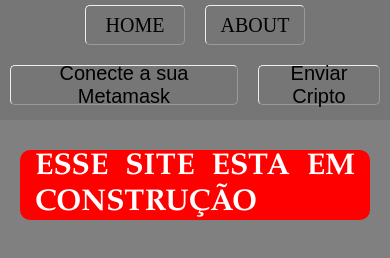
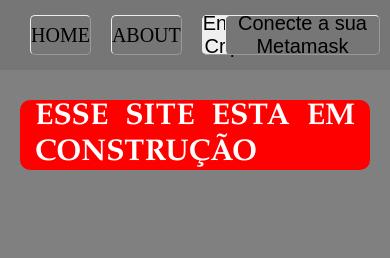
Before and after one commit to arthurjd/portifolio, a plain HTML site: page index.html in a window 390 px wide. Drawn offline with Linux system fonts and the light colour scheme.

```diff
--- a/index.css
+++ b/index.css
@@ -9,7 +9,7 @@
 }
 
 .nav {
-    width: 30%;
+    width: 50%;
     height: 70px;
     background-color: rgb(118, 118, 118);
     display: flex;
@@ -36,7 +36,7 @@
 }
 
 .nav2 {
-    width: 70%;
+    width: 50%;
     height: 70px;
     background-color: rgb(118, 118, 118);
     display: flex;
@@ -66,16 +66,15 @@
     display: flex;
     justify-content: center;
     align-items: center;
-    padding: 5px;
+    width: 100px;
     height: 40px;
     margin: 10px;
     font-size: 20px;
     color: rgb(0, 0, 0);
-    background-color: rgb(118, 118, 118);
     border: 1px;
     border-radius: 5px;
     border-style: outset;
-    cursor: pointer;
+    text-decoration: none;
 }
 
 .anuncios {
@@ -168,7 +167,7 @@
         margin: 0px;
     }
 
-    #nav {
+  /*  #nav {
         padding: 0px;
         margin: 0px;
         width: 100%;
@@ -181,7 +180,7 @@
         justify-content: center;
         padding: 0px;
     }
-
+  */
     #mainbloco {
         max-width: max-content;
     }
--- a/index.html
+++ b/index.html
@@ -26,14 +26,19 @@
 
 
         <div class="navtopico" id="navtopico">
+
+
             <div class="nav" id="nav">
                 <a class="navitem" href="index.html">HOME</a>
                 <a class="navitem" href="/page-about/About.html">ABOUT</a>
+                <button id="enviarcripto">Enviar Cripto</button>
             </div><!--nav-->
+
             <div class="nav2" id="nav2">
                <button id="botaometamask">Conecte a sua Metamask</button>
-               <button id="enviarcripto">Enviar Cripto</button>
             </div> <!--nav2-->
+
+
         </div><!--navtopico-->
 
 
```
Also changed, not shown: page-about/About.html (+4 -1 lines), assets/perfilgrande.png (added), 1 other file.
